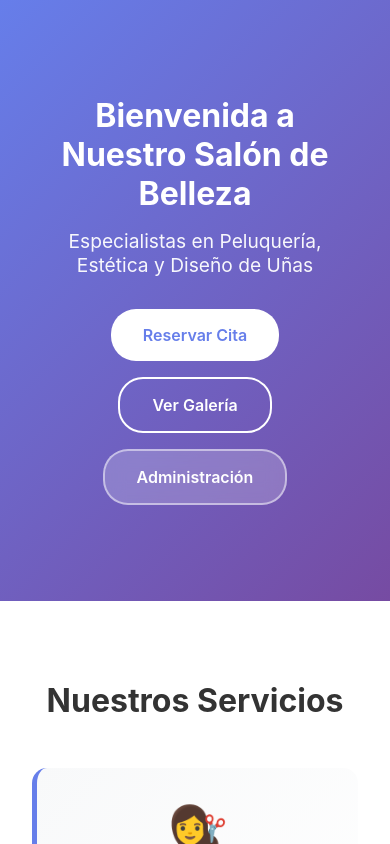
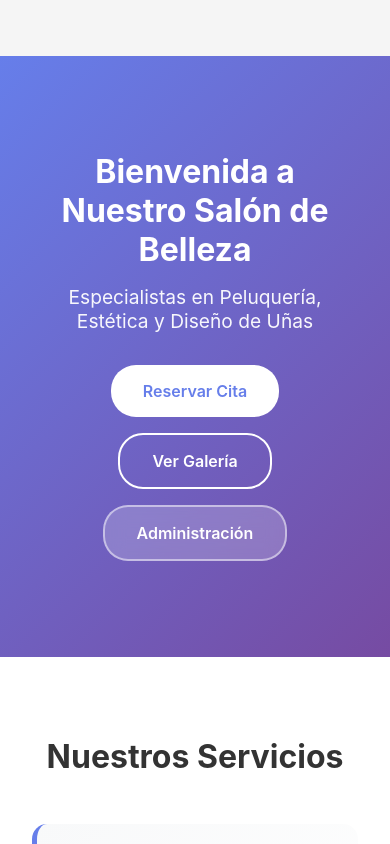
Before and after one commit to jeronimogg90/crm_peluqueria, a React (Vite) app in the folder frontend/: page / in a window 390 px wide. Shown: the top 844 px of the page. Built offline with nearby package versions, Linux system fonts and the light colour scheme; no server answers.

Commit message:
fix css para margen top

```diff
--- a/frontend/src/App.css
+++ b/frontend/src/App.css
@@ -3,3 +3,15 @@
   display: flex;
   flex-direction: column;
 }
+
+/* Reserve space for device notch / status bar on top across all pages */
+.App {
+  padding-top: env(safe-area-inset-top, 0px);
+}
+
+@media (max-width: 430px) {
+  /* add a tiny extra gap on small phones so sticky navbars don't collide with notch */
+  .App {
+    padding-top: calc(env(safe-area-inset-top, 0px) + 50px);
+  }
+}
--- a/frontend/src/components/Navbar.css
+++ b/frontend/src/components/Navbar.css
@@ -2,7 +2,7 @@
   background: linear-gradient(135deg, #667eea 0%, #764ba2 100%);
   box-shadow: 0 2px 10px rgba(0, 0, 0, 0.1);
   position: sticky;
-  top: 0;
+  top: env(safe-area-inset-top, 0px);
   z-index: 1000;
 }
 
@@ -90,6 +90,10 @@
     padding-right: calc(0.75rem + env(safe-area-inset-right, 0px));
   }
 
+  .navbar {
+    top: calc(env(safe-area-inset-top, 0px) + 6px);
+  }
+
   .navbar-logo {
     font-size: 1rem;
   }
--- a/frontend/src/index.css
+++ b/frontend/src/index.css
@@ -13,6 +13,16 @@ body {
   background-color: #f5f5f5;
 }
 
+/* Reserve space for device notch/status bar globally */
+body {
+  padding-top: env(safe-area-inset-top, 0px);
+}
+
+@media (max-width: 430px) {
+  body {
+    padding-top: calc(env(safe-area-inset-top, 0px) + 6px);
+  }
+}
 code {
   font-family: source-code-pro, Menlo, Monaco, Consolas, 'Courier New',
     monospace;
--- a/frontend/src/pages/Services.css
+++ b/frontend/src/pages/Services.css
@@ -574,4 +574,10 @@
     margin-left: 0 !important;
     margin-right: 0 !important;
   }
+
+  /* Strongly override any global .services-container padding coming from other files */
+  .services-admin .services-container {
+    padding-left: 6px !important;
+    padding-right: 6px !important;
+  }
 }
```
